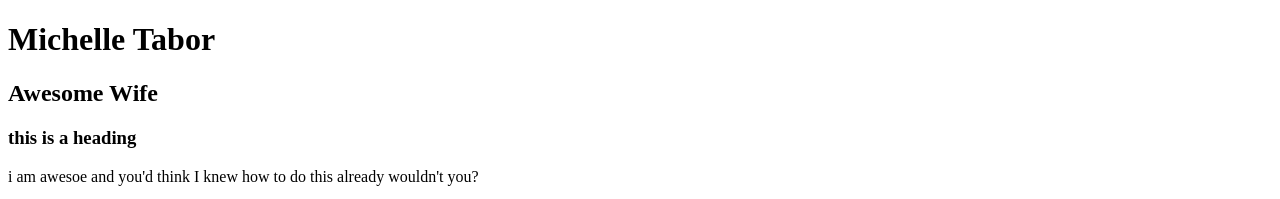
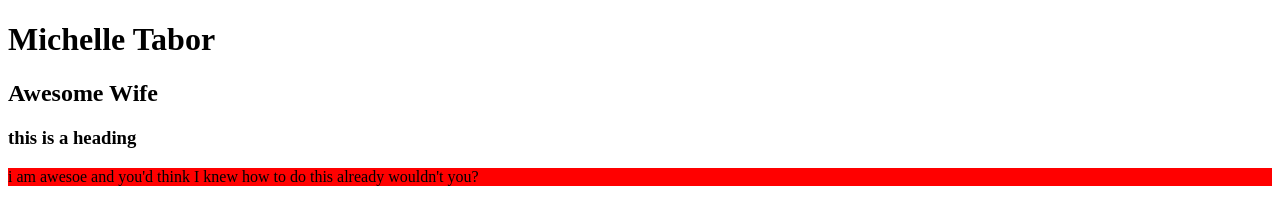
Before and after one commit to bortami/personal-website, a plain HTML site: page index.html in a window 1280 px wide. Shown: the top 199 px of the page. Drawn offline with Linux system fonts and the light colour scheme.

Commit message:
added stylesheet

```diff
--- a/index.html
+++ b/index.html
@@ -3,6 +3,7 @@
   <head>
     <meta charset="UTF-8" />
     <meta name="viewport" content="width=device-width, initial-scale=1.0" />
+    <link rel="stylesheet" href="your-stylesheet-name-here.css">
     <title>Document</title>
   </head>
   <body>
--- /dev/null
+++ b/your-stylesheet-name-here.css
@@ -0,0 +1,3 @@
+p{
+    background-color: red;
+  }
```
